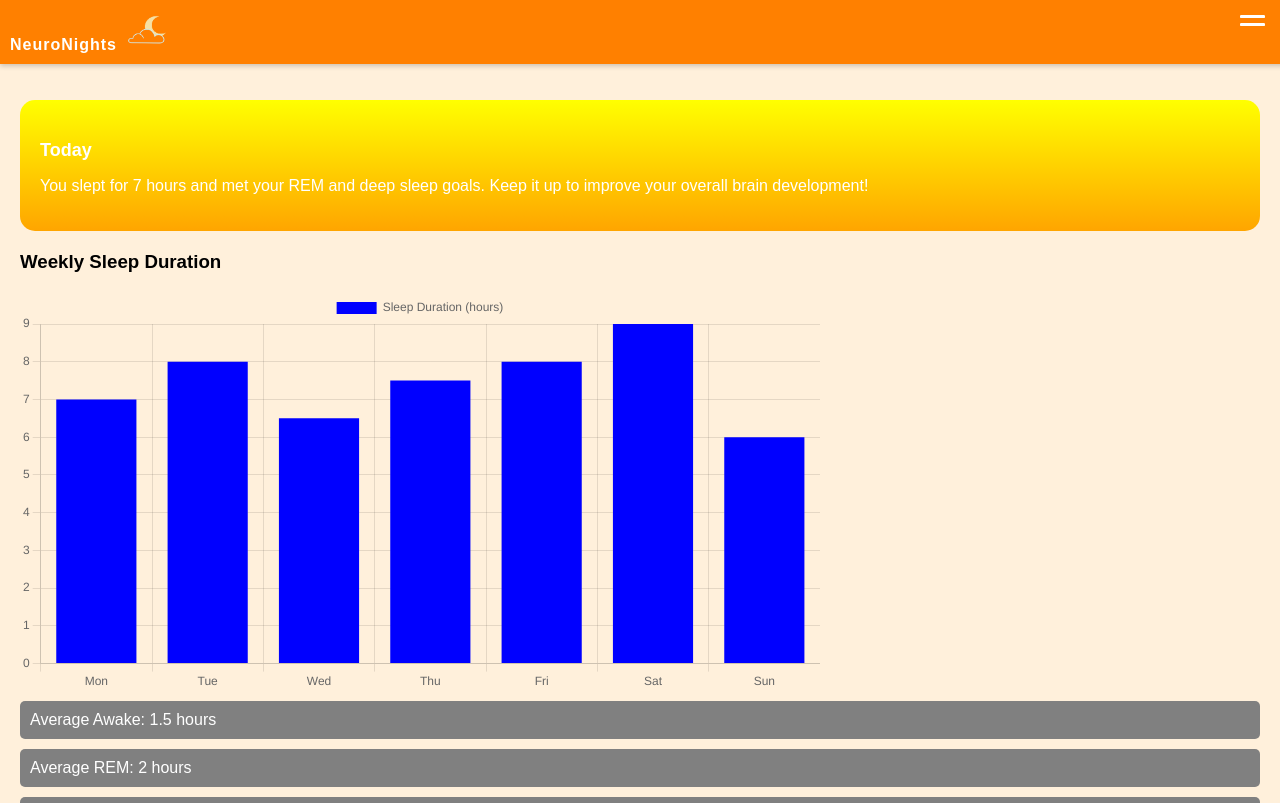
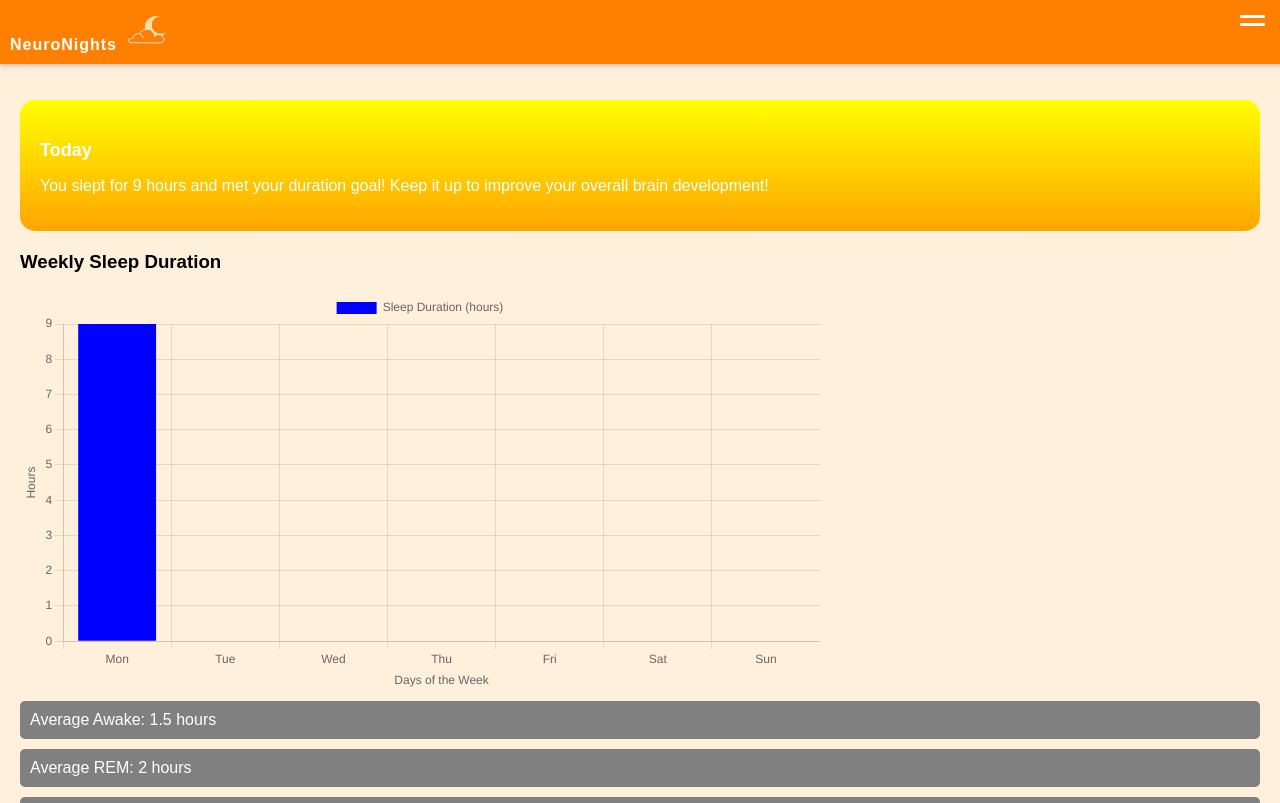
Before and after one commit to s-grzhang/neuro-nights, a React (Create React App) app: page /data in a window 1280 px wide. Shown: the top 803 px of the page. Built offline with nearby package versions, Linux system fonts and the light colour scheme; the HTML template or start-up script is replaced by a standard one.

Commit message:
Restored functionalities

```diff
--- a/src/App.js
+++ b/src/App.js
@@ -103,18 +103,27 @@ const App = () => {
                       <h3>Duration</h3>
                       <p>You will sleep for 9 hours tonight.</p>
                     </div>
+                    <Link to="/goals" className="goal-link">
+                      <FaArrowRight />
+                    </Link>
                   </div>
                   <div className="goal-card">
                     <div className="goal-text">
                       <h3>Consistency</h3>
                       <p>You will avoid a bedtime variance of more than 15 minutes.</p>
                     </div>
+                    <Link to="/goals" className="goal-link">
+                      <FaArrowRight />
+                    </Link>
                   </div>
                   <div className="goal-card">
                     <div className="goal-text">
                       <h3>Bedtime</h3>
                       <p>You will sleep from 11 PM to 8 AM.</p>
                     </div>
+                    <Link to="/goals" className="goal-link">
+                      <FaArrowRight />
+                    </Link>
                   </div>
                 </div>
               </div>
--- a/src/DataPage.js
+++ b/src/DataPage.js
@@ -25,7 +25,6 @@ import {
   Legend
 );
 
-
 const DataPage = () => {
   // Sample data for the bar chart
   const barData = {
@@ -33,33 +32,50 @@ const DataPage = () => {
     datasets: [
       {
         label: 'Sleep Duration (hours)',
-        data: [7, 8, 6.5, 7.5, 8, 9, 6], // Example data
+        data: [9, 0, 0, 0, 0, 0, 0], // Example data
         backgroundColor: 'blue',
       },
     ],
   };
 
-  // Bar chart options
+  // Bar chart options with axis titles and no tooltips
   const barOptions = {
     scales: {
-      y: { beginAtZero: true },
+      y: {
+        beginAtZero: true,
+        title: {
+          display: true,
+          text: 'Hours', // Add y-axis title
+        },
+      },
+      x: {
+        title: {
+          display: true,
+          text: 'Days of the Week', // Add x-axis title
+        },
+      },
+    },
+    plugins: {
+      tooltip: {
+        enabled: false, // Disable tooltips
+      },
     },
   };
 
   // Sample data for the line graph
   const lineData = {
-    labels: [0, 1, 2, 3, 4, 5, 6, 7, 8, 9, 10, 11, 12], // Age in years
+    labels: [11, 12, 13, 14, 15, 16], // Age in years
     datasets: [
       {
-        label: 'Optimal Brain Development',
-        data: [0, 10, 20, 40, 50, 60, 70, 80, 90, 95, 97, 98, 99], // Example curve
+        label: 'Optimal White Matter Volume',
+        data: [500, 540, 580, 620, 660, 700], // Example curve
         borderColor: 'black',
         borderWidth: 2,
         fill: false,
       },
       {
         label: 'Your Development',
-        data: [0, 8, 15, 35, 48, 55, 68, 75, 85, 92, 94, 95, 96], // Example user data
+        data: [487.3, 504.5, 551.2, 589.8, 622.0, 688.5], // Example user data
         borderColor: 'blue',
         borderWidth: 2,
         fill: false,
@@ -67,14 +83,25 @@ const DataPage = () => {
     ],
   };
 
+  // Line chart options with axis titles and no tooltips
   const lineOptions = {
-    responsive: true,
-    maintainAspectRatio: false,
+    scales: {
+      y: {
+        title: {
+          display: true,
+          text: 'Volume (cm³)', // Add y-axis title
+        },
+      },
+      x: {
+        title: {
+          display: true,
+          text: 'Age (Years)', // Add x-axis title
+        },
+      },
+    },
     plugins: {
       tooltip: {
-        callbacks: {
-          label: (tooltipItem) => `Milestone: ${tooltipItem.raw}`,
-        },
+        enabled: false, // Disable tooltips
       },
     },
   };
@@ -85,7 +112,7 @@ const DataPage = () => {
       <div className="today-box">
         <h2>Today</h2>
         <p>
-          You slept for 7 hours and met your REM and deep sleep goals. Keep it
+          You slept for 9 hours and met your duration goal! Keep it
           up to improve your overall brain development!
         </p>
       </div>
```
Lines whose indentation alone changed are shown as unchanged.
